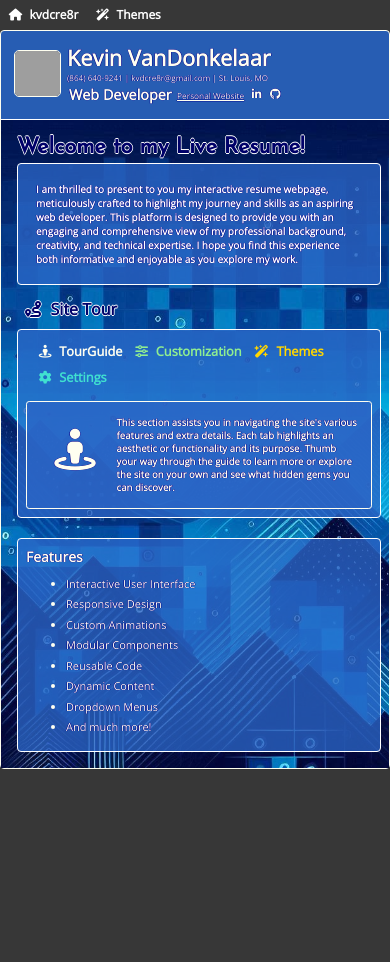
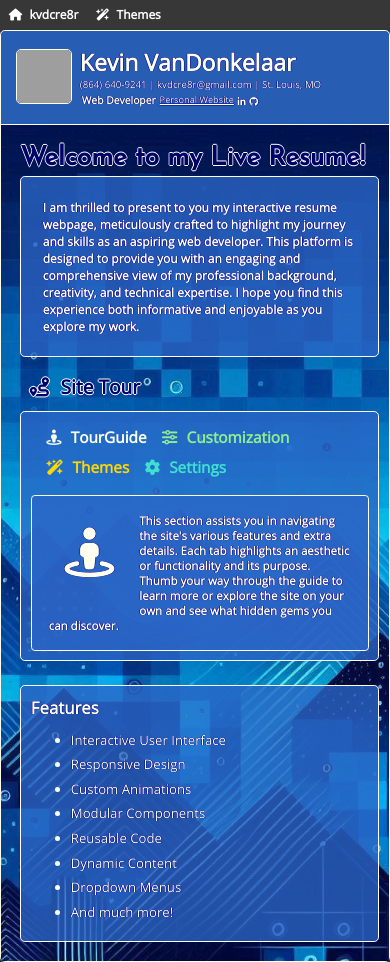
Before and after one commit to kvdcre8r/my_react_resume, a React (Vite) app: page / in a window 390 px wide. Before the commit the page ends 844 px from the top, so only its background shows below. Built offline with nearby package versions, Linux system fonts and the light colour scheme; grey boxes are pictures that could not be loaded; the HTML template or start-up script is replaced by a standard one; a web font is replaced by a local one.

Commit message:
more responsiveness work

```diff
--- a/src/Modules/Home/home.css
+++ b/src/Modules/Home/home.css
@@ -180,6 +180,7 @@
         height: 7em;
       }
     }
+
     .home-content {
       padding: 1em;
     }
@@ -231,12 +232,41 @@
 
 @media screen and (max-width: 400px) {
   .home {
-    font-size: .5em;
+    header {
+
+      .text-content {
+        .brand {
+          .name {
+            font-size: 1.5em;
+          }
+
+          .contact-info {
+            text-wrap: balance;
+          }
+        }
+
+        .career {
+
+          .job-title {
+            font-size: .9em;
+          }
+
+          .my-links {
+            padding: 0;
+
+            a {
+              font-size: 1.2em;
+              padding: 0;
+            }
+          }
+        }
+      }
+    }
   }
 }
 
-@media screen and (max-width: 360px) {
+/* @media screen and (max-width: 305px) {
   .home {
-    font-size: .4em;
+    font-size: .6em;
   }
-}
+} */
--- a/src/Modules/Nav/nav.css
+++ b/src/Modules/Nav/nav.css
@@ -69,6 +69,7 @@ nav {
                 color: white;
                 margin: 1em;
                 border: 0.1em solid rgba(0, 0, 0, 0);
+                border-radius: 3px;
                 text-decoration: none;
                 display: block;
                 text-align: left;
```
